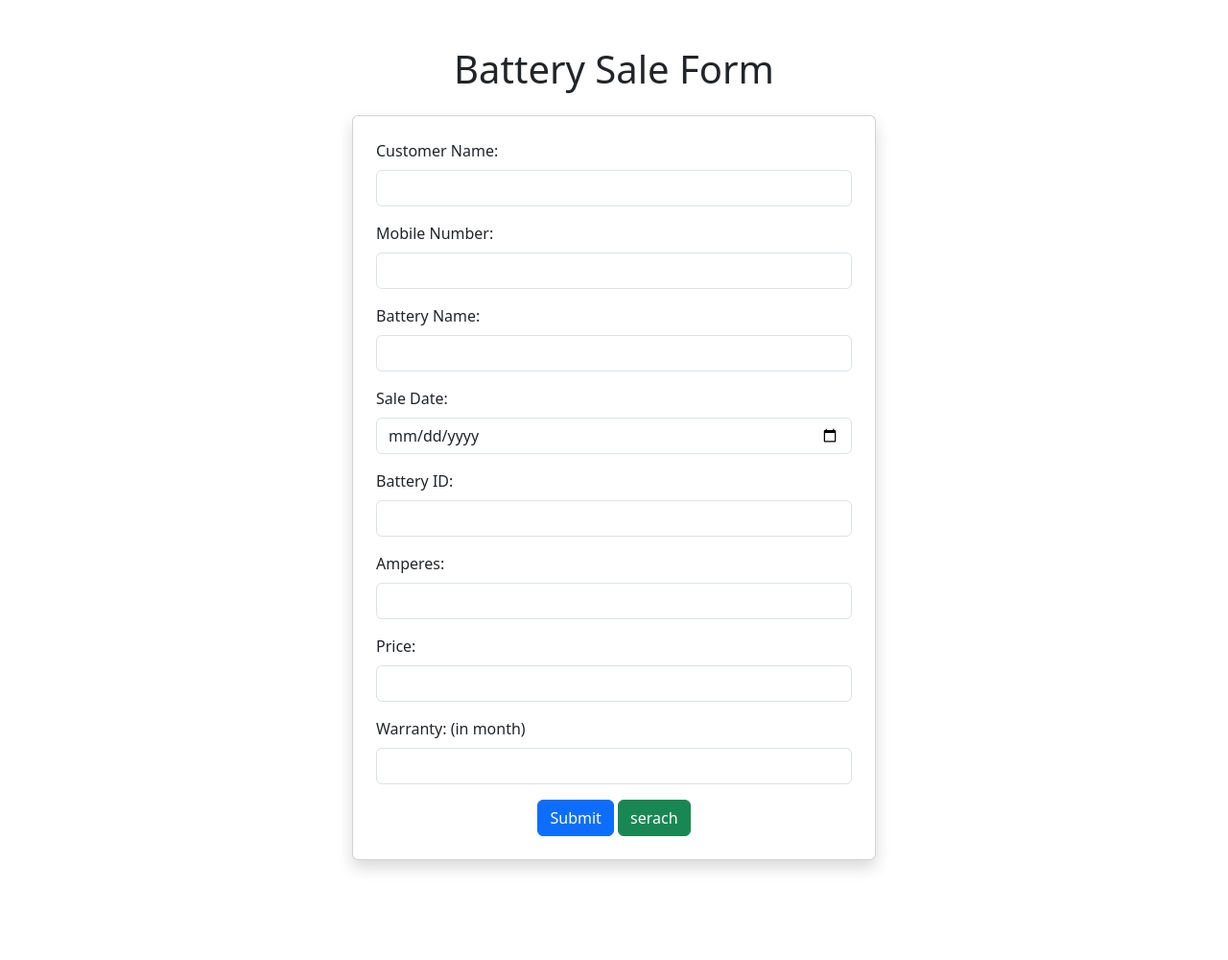
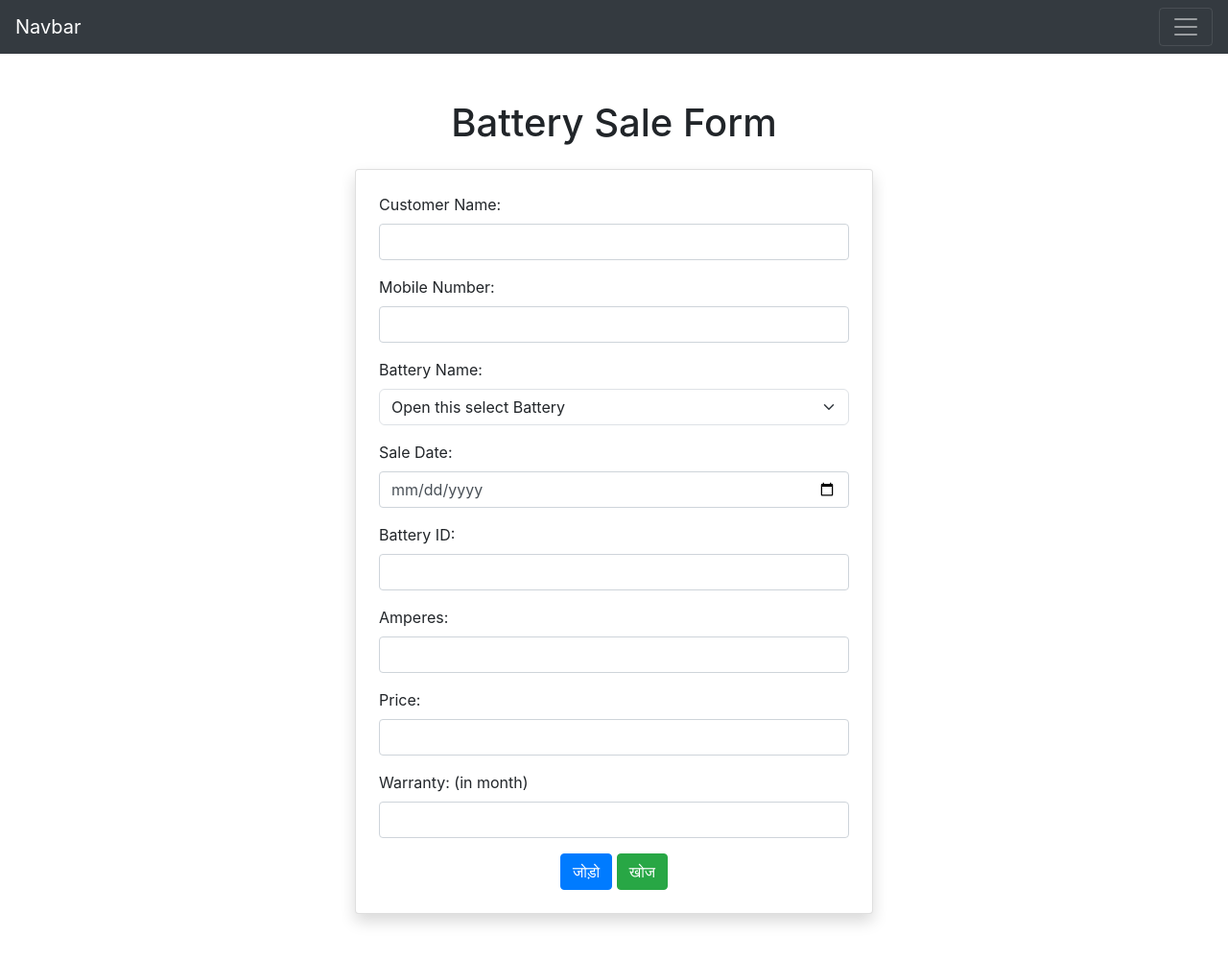
Before and after one commit to AshishP-armar/Kamal_inveter_battery, a Flask app: page /add in a window 1280 px wide. Shown: the whole page at 96% size. Before the commit the page ends 907 px from the top, so only its background shows below. Run offline with Flask 3, Linux system fonts and the light colour scheme; some libraries are stand-ins or nearby versions.

Commit message:
index file add

```diff
--- a/templates/index.html
+++ b/templates/index.html
@@ -6,9 +6,35 @@
     <title>Battery Sales</title>
     <!-- Bootstrap CSS CDN -->
     <link href="https://cdn.jsdelivr.net/npm/bootstrap@5.3.0-alpha1/dist/css/bootstrap.min.css" rel="stylesheet">
+    <link rel="stylesheet" href="https://cdn.jsdelivr.net/npm/bootstrap@4.0.0/dist/css/bootstrap.min.css" integrity="sha384-Gn5384xqQ1aoWXA+058RXPxPg6fy4IWvTNh0E263XmFcJlSAwiGgFAW/dAiS6JXm" crossorigin="anonymous">
 
 </head>
 <body>
+
+    <nav class="navbar navbar-dark bg-dark">
+        <!-- Navbar content -->
+        <a class="navbar-brand" href="#">Navbar</a>
+        <button class="navbar-toggler" type="button" data-toggle="collapse" data-target="#navbarNavDropdown" aria-controls="navbarNavDropdown" aria-expanded="false" aria-label="Toggle navigation">
+            <span class="navbar-toggler-icon"></span>
+        </button>
+
+        <div class="collapse navbar-collapse" id="navbarNavDropdown">
+            <ul class="navbar-nav">
+              <li class="nav-item active">
+                <a class="nav-link" href="{{url_for('main')}}">Home <span class="sr-only">(current)</span></a>
+              </li>
+              <li class="nav-item">
+                <a class="nav-link" href="{{url_for('index')}}">Add New</a>
+              </li>
+              <li class="nav-item">
+                <a class="nav-link" href="{{url_for('search')}}">Pricing</a>
+              </li>
+
+            </ul>
+          </div>
+      </nav>
+
+
     <div class="container my-5">
         <h1 class="text-center mb-4">Battery Sale Form</h1>
 
@@ -16,9 +42,9 @@
         {% if messages %}
             <div class="alert-container">
                 {% for category, message in messages %}
-                    <div class="alert alert-danger" role="alert">
+                    <div class="alert alert-success" role="alert">
                         {{ message }}
-                        <button type="button" class="btn-close" data-bs-dismiss="alert" aria-label="Close"></button>
+
                     </div>
                 {% endfor %}
             </div>
@@ -38,7 +64,17 @@
                     </div>
                     <div class="mb-3">
                         <label for="customer_name" class="form-label">Battery Name:</label>
-                        <input type="text" id="customer_name" name="battery_name" class="form-control" required maxlength="50">
+                        <!-- <input type="text" id="customer_name" name="battery_name" class="form-control" required maxlength="50"> -->
+
+                        <select class="form-select" aria-label="Default select example" name="battery_name">
+                            <option selected>Open this select Battery</option>
+                            <option value="Power Zone">Power Zone</option>
+                            <option value="Livguard">Livguard</option>
+                            <option value="Luminous">Luminous</option>
+                            <option value="Power Zone Inverter">Power Zone Inverter</option>
+                            <option value="Livguard Inverter">Livguard Inverter</option>
+                            <option value="Luminous Inverter">Luminous Inverter</option>
+                          </select>
                     </div>
                     <div class="mb-3">
                         <label for="sale_date" class="form-label">Sale Date:</label>
@@ -61,9 +97,9 @@
                         <input type="text" id="warranty" name="warranty" class="form-control" required maxlength="2">
                     </div>
                     <div class="text-center">
-                        <input type="submit" class="btn btn-primary" value="Submit">
+                        <input type="submit" class="btn btn-primary" value="जोड़ो">
                         <!-- <div class="d-flex justify-content-end mb-4"> -->
-                            <a href="{{ url_for('search') }}" class="btn btn-success">serach</a>
+                            <a href="{{ url_for('search') }}" class="btn btn-success">खोज</a>
                         <!-- </div> -->
                     </div>
                     <!-- Add New Button -->
@@ -74,6 +110,9 @@
     </div>
 
     <!-- Bootstrap JS and Popper.js CDN -->
-    <script src="https://cdn.jsdelivr.net/npm/bootstrap@5.3.0-alpha1/dist/js/bootstrap.bundle.min.js" integrity="sha384-OERcA2zFjzA8jRfPR6KbZUM5T9MQlcfsNq2k5RFA5FQ5aZl/OU7M7ldf9GtrNfQ" crossorigin="anonymous"></script>
-</body>
+    <!-- <script src="https://cdn.jsdelivr.net/npm/bootstrap@5.3.0-alpha1/dist/js/bootstrap.bundle.min.js" integrity="sha384-OERcA2zFjzA8jRfPR6KbZUM5T9MQlcfsNq2k5RFA5FQ5aZl/OU7M7ldf9GtrNfQ" crossorigin="anonymous"></script> -->
+    <script src="https://code.jquery.com/jquery-3.2.1.slim.min.js" integrity="sha384-KJ3o2DKtIkvYIK3UENzmM7KCkRr/rE9/Qpg6aAZGJwFDMVNA/GpGFF93hXpG5KkN" crossorigin="anonymous"></script>
+    <script src="https://cdn.jsdelivr.net/npm/popper.js@1.12.9/dist/umd/popper.min.js" integrity="sha384-ApNbgh9B+Y1QKtv3Rn7W3mgPxhU9K/ScQsAP7hUibX39j7fakFPskvXusvfa0b4Q" crossorigin="anonymous"></script>
+    <script src="https://cdn.jsdelivr.net/npm/bootstrap@4.0.0/dist/js/bootstrap.min.js" integrity="sha384-JZR6Spejh4U02d8jOt6vLEHfe/JQGiRRSQQxSfFWpi1MquVdAyjUar5+76PVCmYl" crossorigin="anonymous"></script>
+  </body>
 </html>
```
